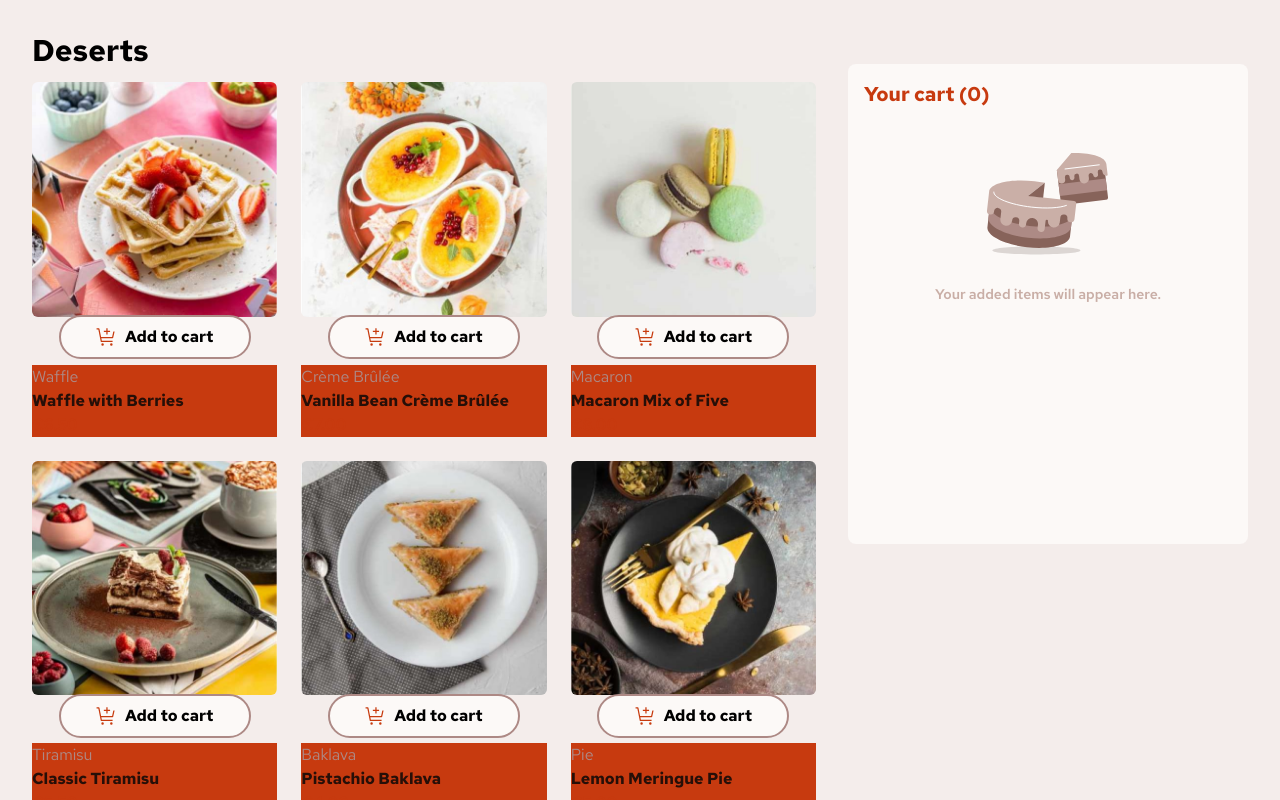
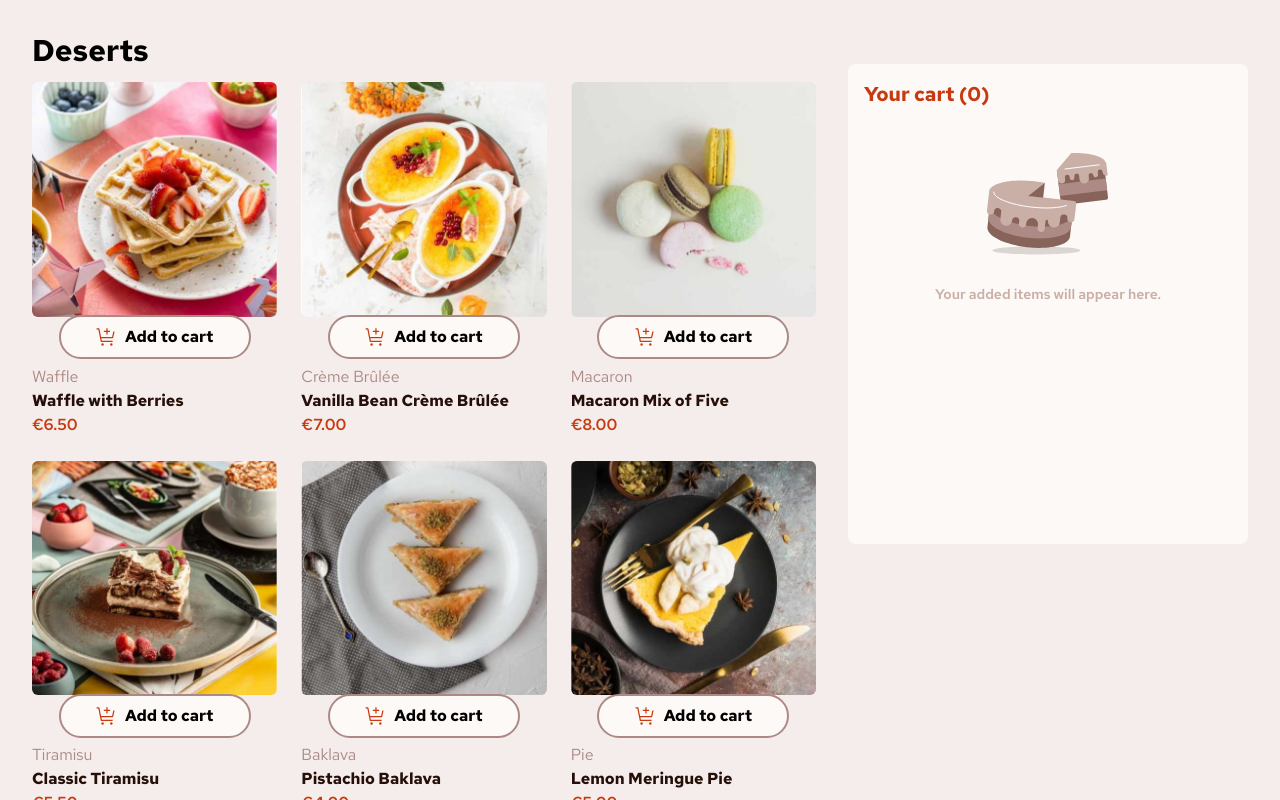
Before and after one commit to Adebemdev/product-list-app, a React (Vite) app: page / in a window 1280 px wide. Built offline with nearby package versions, Linux system fonts and the light colour scheme.

Commit message:
fix images

```diff
--- a/src/features/menu/MenuItem.jsx
+++ b/src/features/menu/MenuItem.jsx
@@ -58,11 +58,12 @@ const MenuItem = ({ product, dispatch, cart }) => {
           <img
             src={image.thumbnail}
             alt={name}
+            loading="lazy"
             className={`mb-8 w-full rounded-md ${isItemInCart(product.id) ? 'border-4 border-red' : ''}`}
           />
         </picture>
 
-        <div className="mt-4 flex flex-col bg-red">
+        <div className="mt-4 flex flex-col">
           <p className="text-rose400">{category}</p>
           <p className="font-bold text-rose900">{name}</p>
           <p className="font-medium text-red">
```
